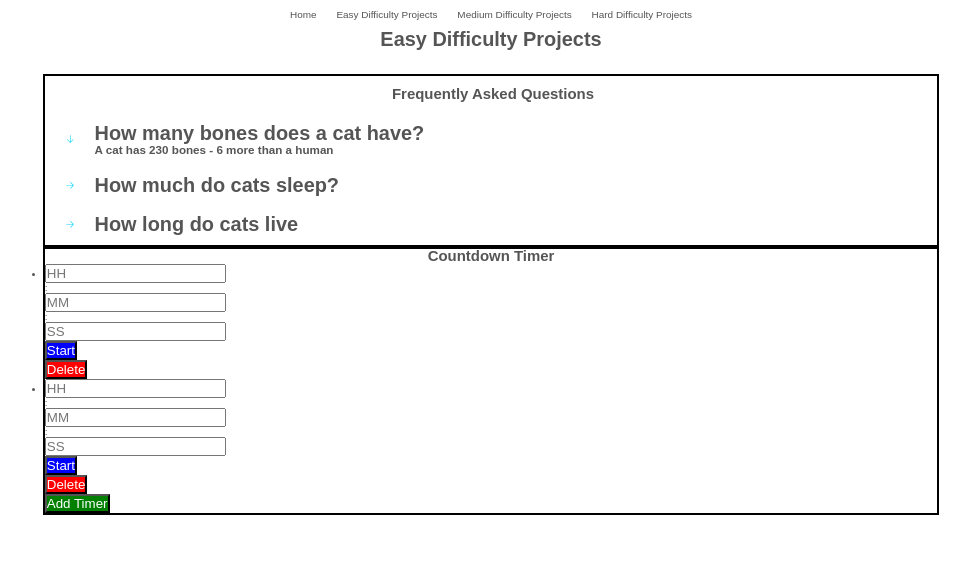
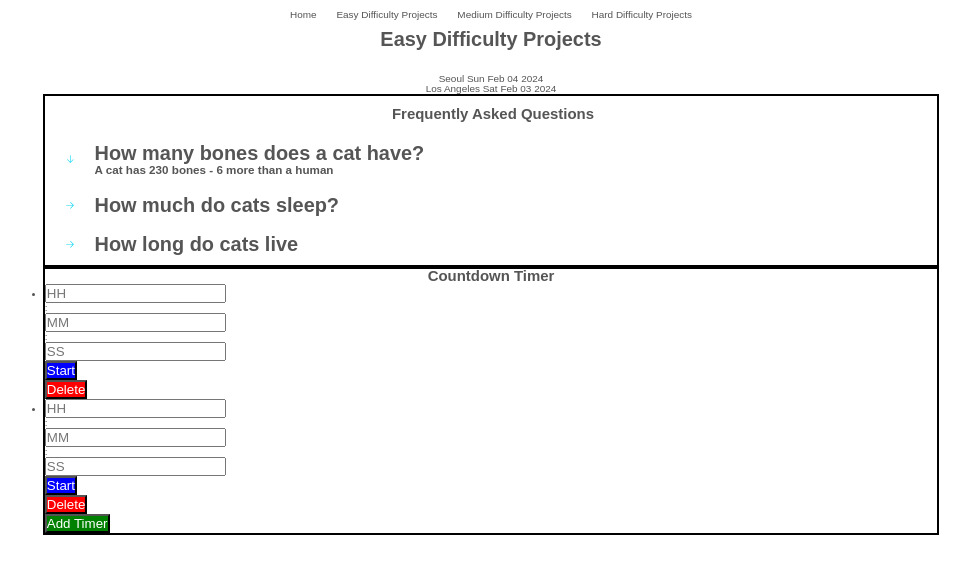
Before and after one commit to deltam3/frontendeval, a React (Vite) app in the folder consolidated/: page /Easy in a window 1280 px wide. Shown: the top 574 px of the page, without its empty margins (149-1119 px from the left). Built offline with nearby package versions, Linux system fonts and the light colour scheme.

Commit message:
displaed date data from redux store to Easy container component

```diff
--- a/consolidated/src/pages/Easy/Easy.tsx
+++ b/consolidated/src/pages/Easy/Easy.tsx
@@ -3,14 +3,27 @@ import FAQPage from "./projects/FAQ/FAQPage";
 import CounterPage from "./projects/Counter/CounterPage";
 import { ProjectItemContainer } from "../../components/ProjectItemContainer";
 
+import DateActionCreator from "../../redux/DateActionCreator";
+import { UnknownAction, Dispatch } from "redux";
+import { connect } from "react-redux";
+import { DateStatesType, DateItemType } from "../../redux/DateReducer";
+
 type Props = {};
 
-function Easy({}: Props) {
+function Easy(props: Props) {
+  const result = props.dateList.map((item) => {
+    return (
+      <p key={item.city}>
+        {item.city} {item.date.toDateString()}
+      </p>
+    );
+  });
   return (
     <div>
       <h1 style={{ textAlign: "center", paddingBottom: "2.4rem" }}>
         Easy Difficulty Projects
       </h1>
+      <div style={{ textAlign: "center" }}>{result}</div>
       <ProjectItemContainer>
         <FAQPage></FAQPage>
       </ProjectItemContainer>
@@ -21,4 +34,14 @@ function Easy({}: Props) {
   );
 }
 
-export default Easy;
+const mapStateToProps = (state: DateStatesType) => ({
+  dateList: state.dateList,
+});
+
+const mapDispatchToProps = (dispatch: Dispatch<UnknownAction>) => ({
+  addDate: (id: number) => dispatch(DateActionCreator.addDate({ id })),
+  deleteDate: (id: number) => dispatch(DateActionCreator.deleteDate({ id })),
+});
+
+const EasyContainer = connect(mapStateToProps, mapDispatchToProps)(Easy);
+export default EasyContainer;
```
